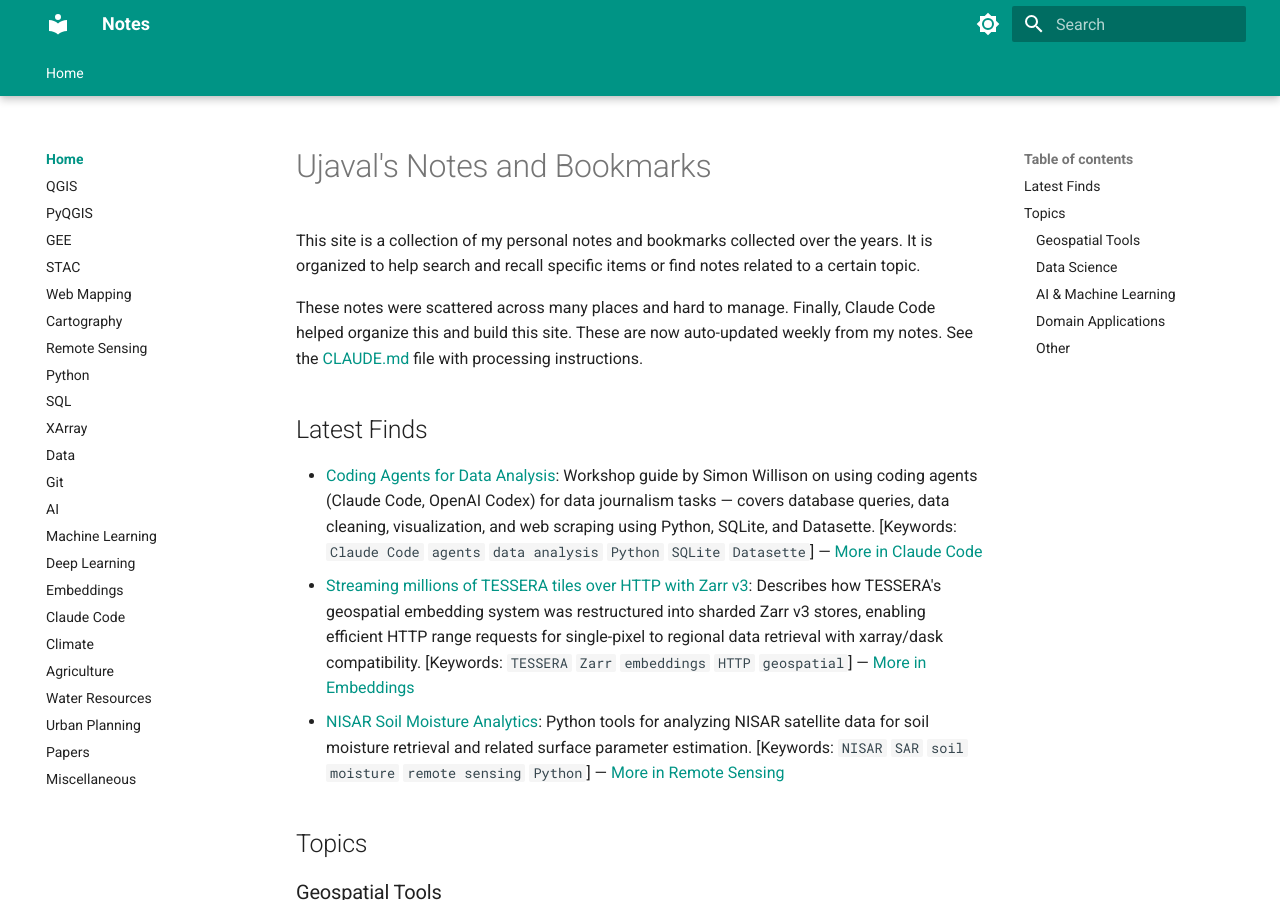
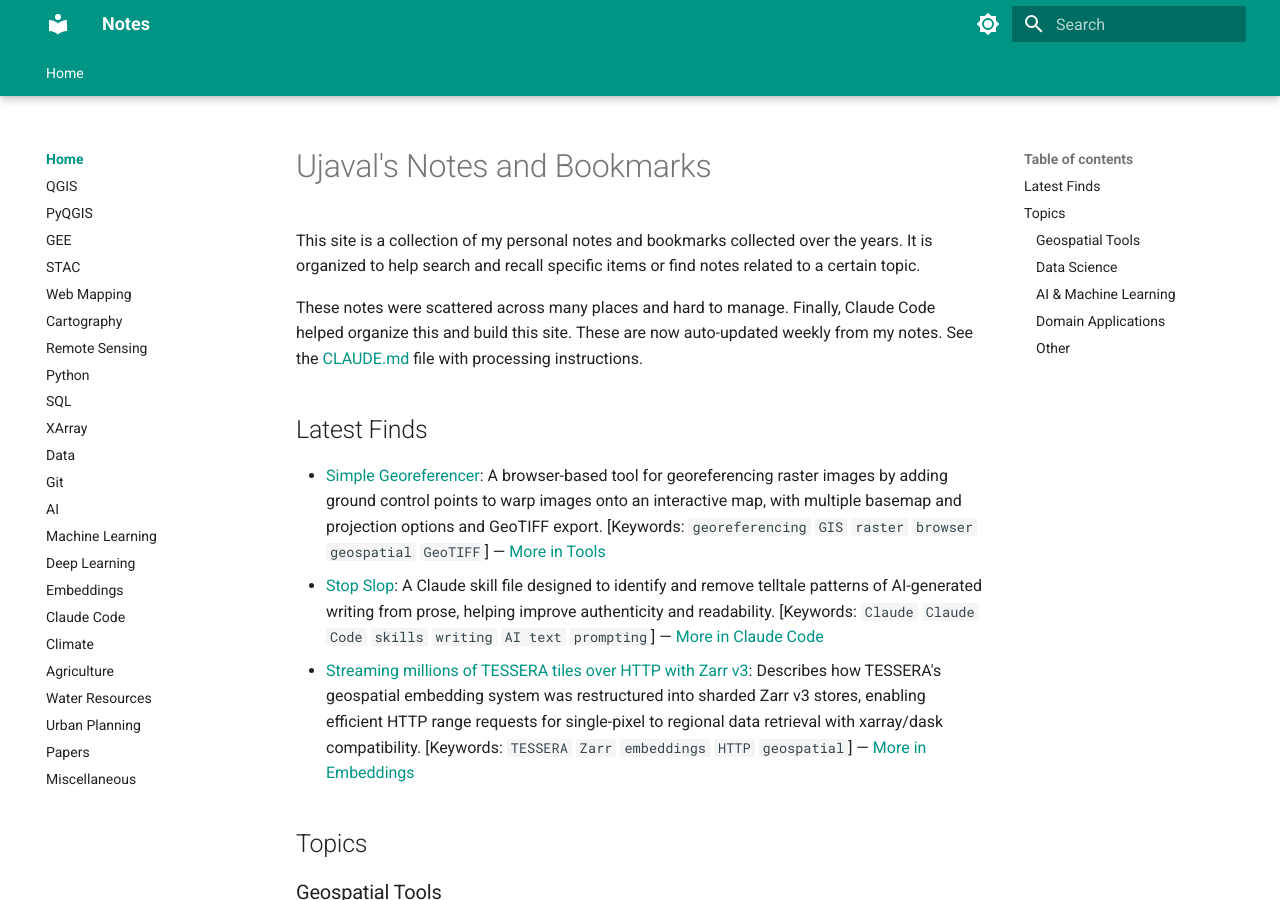
Before and after one commit to spatialthoughts/notes, an MkDocs documentation site: the page built from content/index.md, in a window 1280 px wide and 900 px high. Built offline with MkDocs 1.6.1 and Material for MkDocs 9.7.7, drawn with Linux system fonts in a browser that asks for light colours.

Commit message:
Process 2026-03-18 and 2026-03-20 daily notes: add Tools topic, update Claude_Code and Misc
- Claude_Code: add Stop Slop and Humanizer SKILL writing tools
- Misc: add OpenDataLoader PDF parser with OCR
- New topic Tools.md: Simon Willison's tools collection and Simple Georeferencer
- Latest Finds: Simple Georeferencer (Tools), Stop Slop (Claude Code), TESSERA (Embeddings)

Co-Authored-By: Claude Sonnet 4.6 <noreply@anthropic.com>

```diff
--- a/content/index.md
+++ b/content/index.md
@@ -6,9 +6,9 @@ These notes were scattered across many places and hard to manage. Finally, Claud
 
 ## Latest Finds
 
-- [Coding Agents for Data Analysis](https://simonwillison.net/2026/Mar/16/coding-agents-for-data-analysis/): Workshop guide by Simon Willison on using coding agents (Claude Code, OpenAI Codex) for data journalism tasks — covers database queries, data cleaning, visualization, and web scraping using Python, SQLite, and Datasette. [Keywords: `Claude Code` `agents` `data analysis` `Python` `SQLite` `Datasette`] — [More in Claude Code](Claude_Code.md)
+- [Simple Georeferencer](https://evanapplegate.github.io/simple-georeferencer/): A browser-based tool for georeferencing raster images by adding ground control points to warp images onto an interactive map, with multiple basemap and projection options and GeoTIFF export. [Keywords: `georeferencing` `GIS` `raster` `browser` `geospatial` `GeoTIFF`] — [More in Tools](Tools.md)
+- [Stop Slop](https://github.com/hardikpandya/stop-slop): A Claude skill file designed to identify and remove telltale patterns of AI-generated writing from prose, helping improve authenticity and readability. [Keywords: `Claude` `Claude Code` `skills` `writing` `AI text` `prompting`] — [More in Claude Code](Claude_Code.md)
 - [Streaming millions of TESSERA tiles over HTTP with Zarr v3](https://anil.recoil.org/notes/tessera-zarr-v3-layout): Describes how TESSERA's geospatial embedding system was restructured into sharded Zarr v3 stores, enabling efficient HTTP range requests for single-pixel to regional data retrieval with xarray/dask compatibility. [Keywords: `TESSERA` `Zarr` `embeddings` `HTTP` `geospatial`] — [More in Embeddings](Embeddings.md)
-- [NISAR Soil Moisture Analytics](https://github.com/anil002/nisar-analysis): Python tools for analyzing NISAR satellite data for soil moisture retrieval and related surface parameter estimation. [Keywords: `NISAR` `SAR` `soil moisture` `remote sensing` `Python`] — [More in Remote Sensing](Remote_Sensing.md)
 
 ## Topics
 
```
Also changed, not shown: other parts of content/index.md (+2 -0 lines), content/Claude_Code.md (+4 -0 lines), content/Misc.md (+2 -0 lines), content/Tools.md (added, +7 -0 lines).
